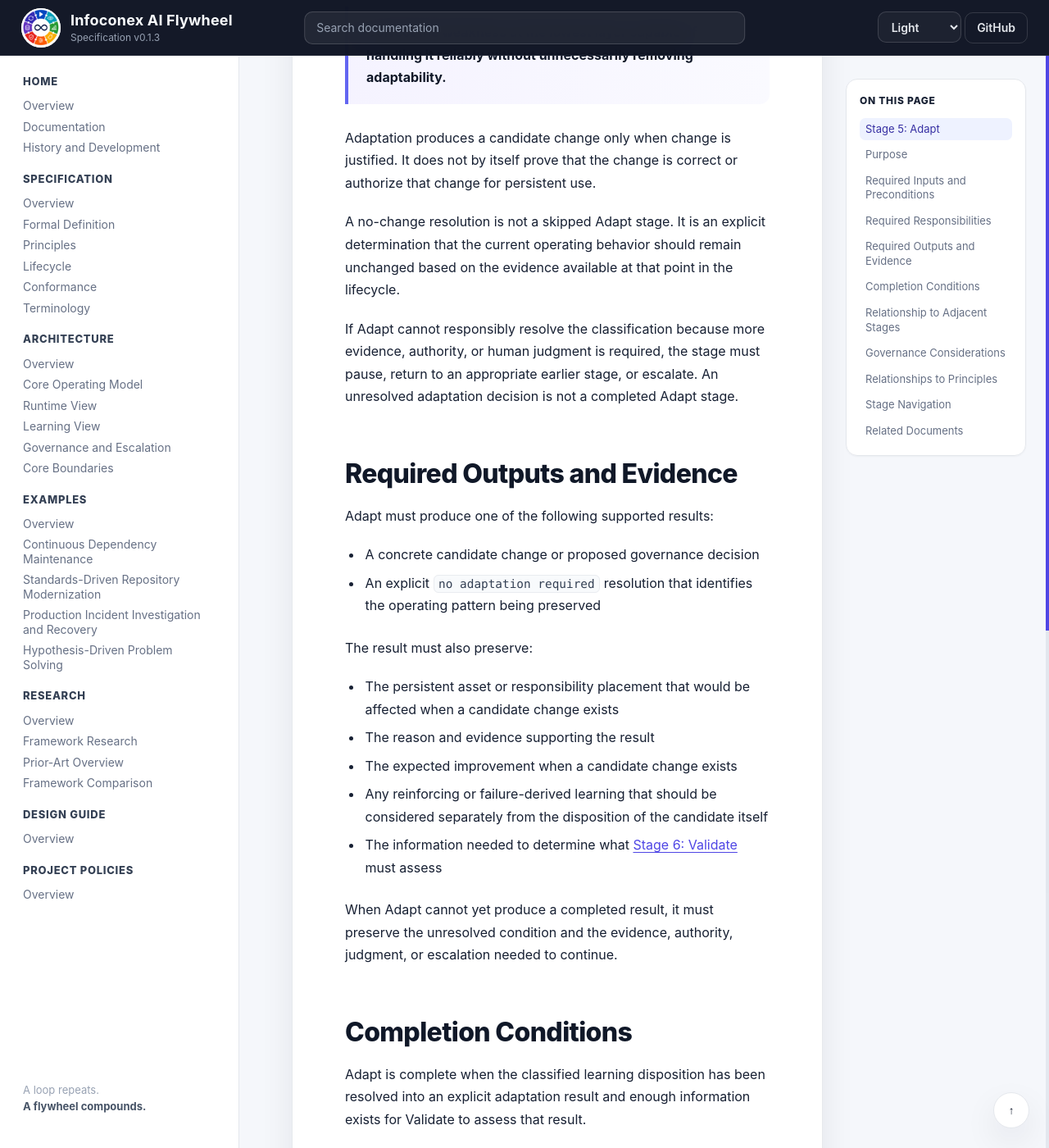
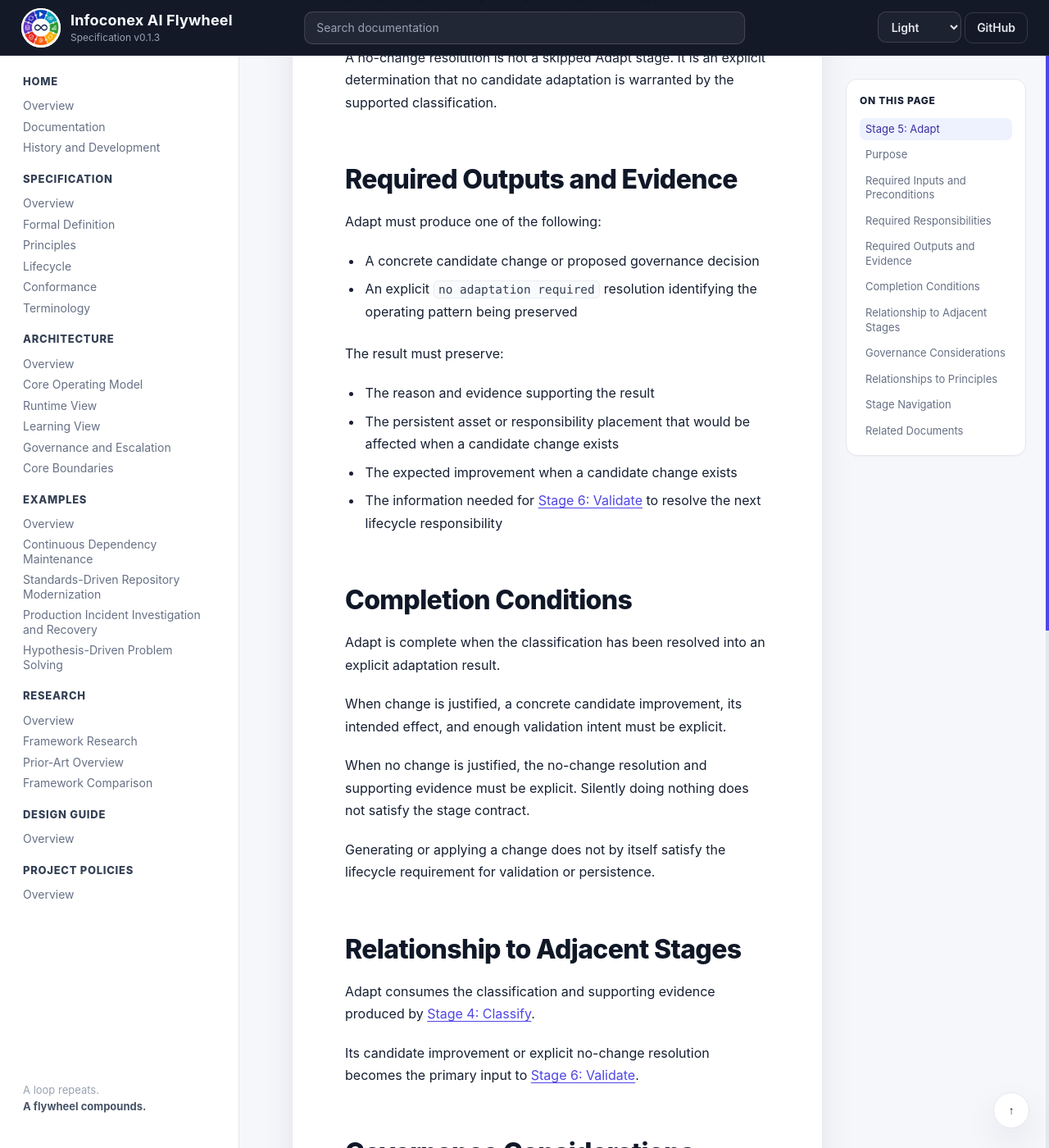
Before and after one commit to infoconex/ai-flywheel, a Jekyll site: the page built from docs/specification/lifecycle/05-adapt.md, in a window 1280 px wide and 1400 px high, scrolled down 2559 px. Shown: the whole window at 82% size. Built offline with Jekyll 4.4.1, drawn with Linux system fonts in a browser that asks for light colours; our own code applies the rules of GitHub Pages for plain Markdown files; some of the changed text lies outside the part shown.

Commit message:
Refine Adapt no-change behavior

```diff
--- a/docs/specification/lifecycle/05-adapt.md
+++ b/docs/specification/lifecycle/05-adapt.md
@@ -1,20 +1,20 @@
 # Stage 5: Adapt
 
-The Infoconex AI Flywheel resolves the classified learning disposition by creating or proposing a candidate improvement when change is justified, or by explicitly preserving the current operating pattern when no adaptation is required.
+The Infoconex AI Flywheel creates or proposes a candidate improvement when change is justified and explicitly resolves when no adaptation is required.
 
 ## Purpose
 
 Adaptation turns a supported classification into a concrete response.
 
-The goal is not continuous change or maximum automation. The goal is to respond appropriately to what was learned, including when the correct response is to leave the operating behavior unchanged.
+The goal is not continuous change or maximum automation. The goal is to correct an identified weakness when change is justified while preserving stable operating behavior when the evidence does not support change.
 
 ## Required Inputs and Preconditions
 
 Adapt requires:
 
-- The learning disposition produced by [Stage 4: Classify](04-classify.md)
-- The evidence supporting that disposition
+- The classification produced by [Stage 4: Classify](04-classify.md)
 - The selected improvement destination when adaptation is justified
+- The evidence supporting the classification
 - The current persistent operational assets
 - The current placement of responsibility across the Moving Determinism Boundary
 - The applicable Governance Policy
@@ -23,17 +23,16 @@ Adaptation requires a supported classification. An unsupported preference for a
 
 ## Required Responsibilities
 
-Adapt must:
+When adaptation is justified, Adapt must:
 
-- Respond to the classified learning disposition without forcing change when change is not justified
-- Create or propose a concrete candidate improvement when adaptation is justified
-- Place a candidate in the improvement destination selected by classification unless new evidence shows that destination is unsuitable
-- Preserve the reason and evidence supporting any candidate change
+- Create or propose a concrete candidate improvement that addresses the classified weakness or learning opportunity
+- Place the candidate in the improvement destination selected by classification unless new evidence shows that destination is unsuitable
+- Preserve the reason and evidence supporting the candidate change
 - State the expected improvement the candidate is intended to produce
 - Identify enough validation intent to allow the candidate itself to be evaluated
-- Keep any proposed or applied change within the applicable Governance Policy
-- When no adaptation is justified, explicitly record that no candidate change is required and preserve the evidence supporting continuation of the current operating pattern
-- Identify any reinforcing or failure-derived learning that should still be evaluated for persistence and future reuse even when the attempted adaptation itself is rejected or no operational change is proposed
+- Keep the proposed or applied change within the applicable Governance Policy
+
+When classification determines that no adaptation is justified, Adapt must explicitly record that no candidate change is required and preserve the evidence supporting continuation of the current operating pattern.
 
 Possible adaptations include:
 
@@ -43,7 +42,6 @@ Possible adaptations include:
 - SOP changes
 - Stronger validation
 - New reusable reasoning guidance
-- Known-failure rules or applicability constraints
 - Movement of responsibility across the Moving Determinism Boundary
 - A proposed Governance Policy change
 
@@ -53,44 +51,37 @@ The Flywheel should follow the Evolution Routing Rule:
 
 Adaptation produces a candidate change only when change is justified. It does not by itself prove that the change is correct or authorize that change for persistent use.
 
-A no-change resolution is not a skipped Adapt stage. It is an explicit determination that the current operating behavior should remain unchanged based on the evidence available at that point in the lifecycle.
-
-If Adapt cannot responsibly resolve the classification because more evidence, authority, or human judgment is required, the stage must pause, return to an appropriate earlier stage, or escalate. An unresolved adaptation decision is not a completed Adapt stage.
+A no-change resolution is not a skipped Adapt stage. It is an explicit determination that no candidate adaptation is warranted by the supported classification.
 
 ## Required Outputs and Evidence
 
-Adapt must produce one of the following supported results:
+Adapt must produce one of the following:
 
 - A concrete candidate change or proposed governance decision
-- An explicit `no adaptation required` resolution that identifies the operating pattern being preserved
+- An explicit `no adaptation required` resolution identifying the operating pattern being preserved
 
-The result must also preserve:
+The result must preserve:
 
+- The reason and evidence supporting the result
 - The persistent asset or responsibility placement that would be affected when a candidate change exists
-- The reason and evidence supporting the result
 - The expected improvement when a candidate change exists
-- Any reinforcing or failure-derived learning that should be considered separately from the disposition of the candidate itself
-- The information needed to determine what [Stage 6: Validate](06-validate.md) must assess
-
-When Adapt cannot yet produce a completed result, it must preserve the unresolved condition and the evidence, authority, judgment, or escalation needed to continue.
+- The information needed for [Stage 6: Validate](06-validate.md) to resolve the next lifecycle responsibility
 
 ## Completion Conditions
 
-Adapt is complete when the classified learning disposition has been resolved into an explicit adaptation result and enough information exists for Validate to assess that result.
+Adapt is complete when the classification has been resolved into an explicit adaptation result.
 
-When change is justified, a concrete candidate improvement and its intended effect must be explicit.
+When change is justified, a concrete candidate improvement, its intended effect, and enough validation intent must be explicit.
 
-When no change is justified, the stage is complete only when the no-change resolution and supporting evidence are explicit. Silently doing nothing does not satisfy the stage contract.
+When no change is justified, the no-change resolution and supporting evidence must be explicit. Silently doing nothing does not satisfy the stage contract.
 
 Generating or applying a change does not by itself satisfy the lifecycle requirement for validation or persistence.
 
 ## Relationship to Adjacent Stages
 
-Adapt consumes the learning disposition and supporting evidence produced by [Stage 4: Classify](04-classify.md).
+Adapt consumes the classification and supporting evidence produced by [Stage 4: Classify](04-classify.md).
 
-A completed adaptation result becomes the primary input to [Stage 6: Validate](06-validate.md). Validate may assess a candidate improvement, an explicit no-change resolution, or reusable learning derived from a failed or rejected attempt.
-
-If new evidence shows that the earlier classification or improvement destination was wrong, the lifecycle may return to Classify rather than forcing the current adaptation path to continue.
+Its candidate improvement or explicit no-change resolution becomes the primary input to [Stage 6: Validate](06-validate.md).
 
 ## Governance Considerations
 
@@ -107,14 +98,12 @@ The AI may recommend an expansion of its authority but may not grant itself addi
 
 Where approval is required before a candidate can be tested or applied in an isolated environment, the Flywheel must obtain that approval before proceeding.
 
-A prohibited or unauthorized candidate must not be applied merely to keep the lifecycle moving. The resulting constraint may itself become evidence for later evaluation, classification, or human escalation.
-
 ## Relationships to Principles
 
 - [Principle 6: Failure Determines Where the System Evolves](../principles/06-evolution-routing.md) defines how learning is routed to an appropriate improvement destination.
 - [Principle 3: Work Is Distributed Across a Moving Determinism Boundary](../principles/03-moving-determinism-boundary.md) allows adaptations to change where responsibility lives.
 - [Principle 1: Autonomy Is Bounded by Human Authority](../principles/01-human-authority.md) constrains what the AI may change or propose on its own.
-- [Principle 7: Learning Must Change a Persistent Operational Asset](../principles/07-persistent-learning.md) becomes relevant when reusable learning is validated and authorized for persistence.
+- [Principle 7: Learning Must Change a Persistent Operational Asset](../principles/07-persistent-learning.md) becomes relevant once a candidate improvement has been validated and authorized for persistence.
 
 ## Stage Navigation
 
```
